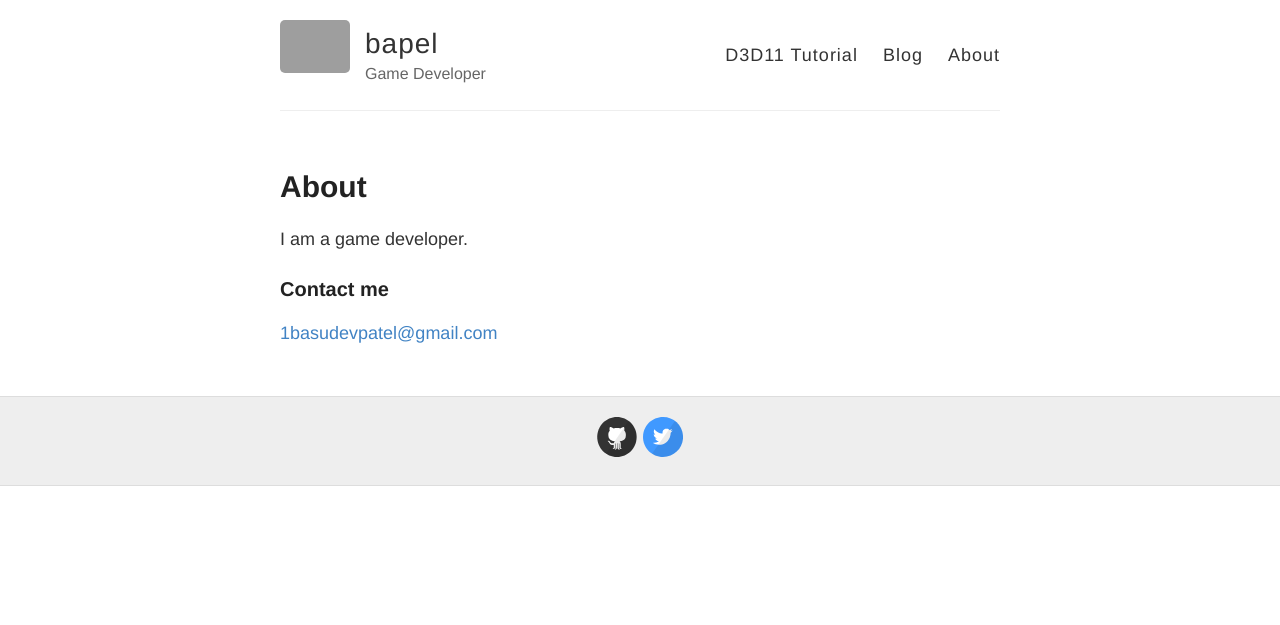
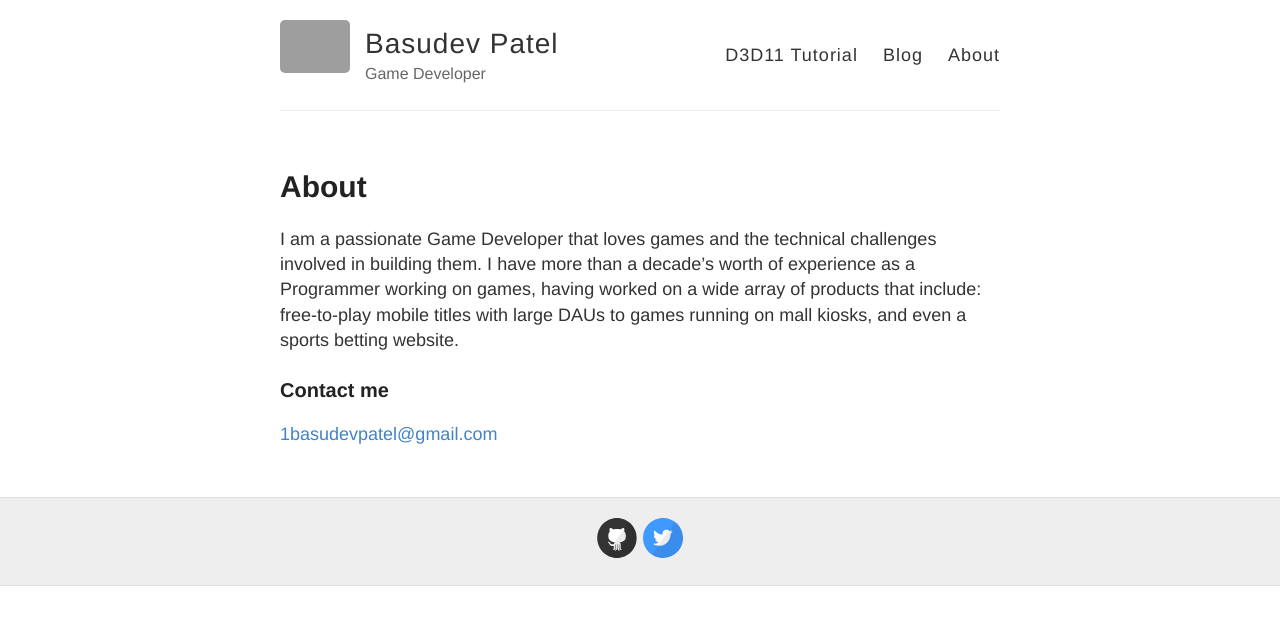
Before and after one commit to bapel/bapel.github.io, a Jekyll site: the page built from about.md, in a window 1280 px wide. Shown: the top 625 px of the page. Built offline with Jekyll 4.4.1, drawn with Linux system fonts in a browser that asks for light colours; grey boxes are pictures that could not be loaded.

Commit message:
Updated gh pages

```diff
--- a/_config.yml
+++ b/_config.yml
@@ -3,7 +3,7 @@
 #
 
 # Name of your site (displayed in the header)
-name: bapel
+name: Basudev Patel
 
 # Short bio or description (displayed in the header)
 description: Game Developer
--- a/about.md
+++ b/about.md
@@ -4,7 +4,7 @@ title: About
 permalink: /about/
 ---
 
-I am a game developer.
+I am a passionate Game Developer that loves games and the technical challenges involved in building them. I have more than a decade's worth of experience as a Programmer working on games, having worked on a wide array of products that include: free-to-play mobile titles with large DAUs to games running on mall kiosks, and even a sports betting website.
 
 ### Contact me
 
--- a/index.html
+++ b/index.html
@@ -15,4 +15,4 @@ layout: default
       <a href="{{ site.baseurl }}{{ post.url }}" class="read-more">Read More</a>
     </article>
   {% endfor %}
-</div>
+</div>`
```
Also changed, not shown: cv.md (added, +7 -0 lines), d3dtut.md (deleted, +0 -24 lines).
